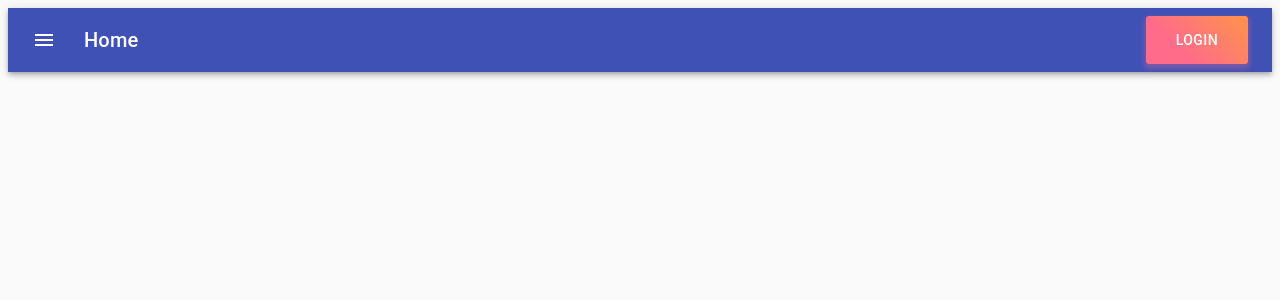
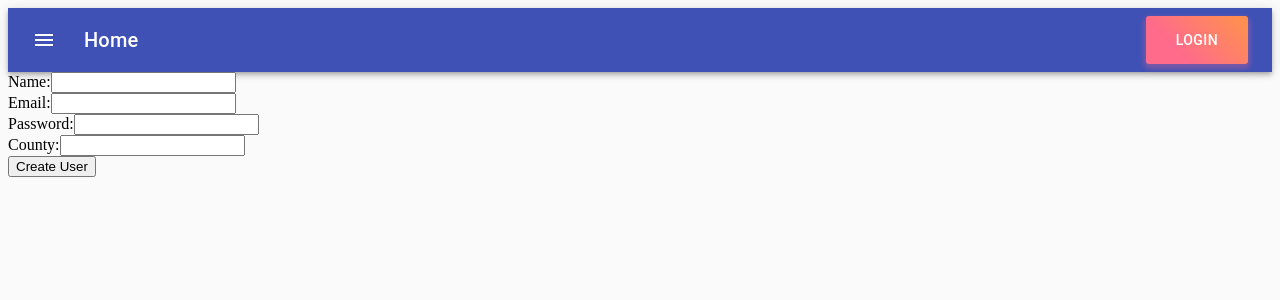
Before and after one commit to ZiWang55/Covid_19_Tracker, a React (Create React App) app in the folder client/: page /newuser in a window 1280 px wide. Shown: the top 300 px of the page. Built offline with nearby package versions, Linux system fonts and the light colour scheme.

Commit message:
mongo changes

```diff
--- a/client/src/App.js
+++ b/client/src/App.js
@@ -1,6 +1,7 @@
 import React, { useEffect, useState } from 'react';
 import { BrowserRouter as Router, Route } from 'react-router-dom';
 import Home from "./pages/Home";
+import NewUser from './pages/NewUser'
 import Navbar from "./components/Navbar/Navbar";
 import Wrapper from "./components/Wrapper/Wrapper";
 
@@ -37,6 +38,7 @@ function App() {
                 <Wrapper>
                     <Route exact path="/" component={Home} />
                     <Route exact path="/home" component={Home} />
+                    <Route exact path="/newuser" component={NewUser} />
                 </Wrapper>
             </div>
         </Router>
--- /dev/null
+++ b/client/src/api/Users.js
@@ -0,0 +1,7 @@
+import axios from "axios";
+
+export default {
+    saveUser: function(userData) {
+        return axios.post("/api/users", userData);
+    }
+};
--- /dev/null
+++ b/client/src/pages/NewUser.js
@@ -0,0 +1,55 @@
+import React, { useEffect, useState } from 'react';
+import Wrapper from '../components/Wrapper/Wrapper';
+import API from '../api/Users';
+
+function NewUser() {
+    const [NewUser, setNewUser] = useState({});
+
+    function handleFormSubmit(event) {
+        event.preventDefault();
+          API.saveUser({
+            name: NewUser.name,
+            email: NewUser.email,
+            password: NewUser.password,
+            county: NewUser.county
+          })
+            .then(res => console.log("great job!"))
+            .catch(err => console.log(err));
+      };
+
+      function handleInputChange(event) {
+        const { name, value } = event.target;
+        setNewUser({...NewUser, [name]: value})
+      };
+
+
+    return(
+        <Wrapper>
+            <form className="form-control">
+                <label>
+                    Name:
+                    <input type="text" name="name" onChange={handleInputChange} />
+                </label>
+                <br></br>
+                <label>
+                    Email:
+                <input type="text" name="email" onChange={handleInputChange} />
+                </label>
+                <br></br>
+                <label>
+                    Password:
+                <input type="text" name="password" onChange={handleInputChange} />
+                </label>
+                <br></br>
+                <label>
+                    County:
+                <input type="text" name="county" onChange={handleInputChange} />
+                </label>
+                <br></br>
+            </form>
+            <button onClick={handleFormSubmit}>Create User</button>
+        </Wrapper>
+    );
+}
+
+export default NewUser;
```
Also changed, not shown: client/src/components/Modal/Modal.jsx (deleted, +0 -16 lines), 1 other file (tests, documents, lock files or other folders).
